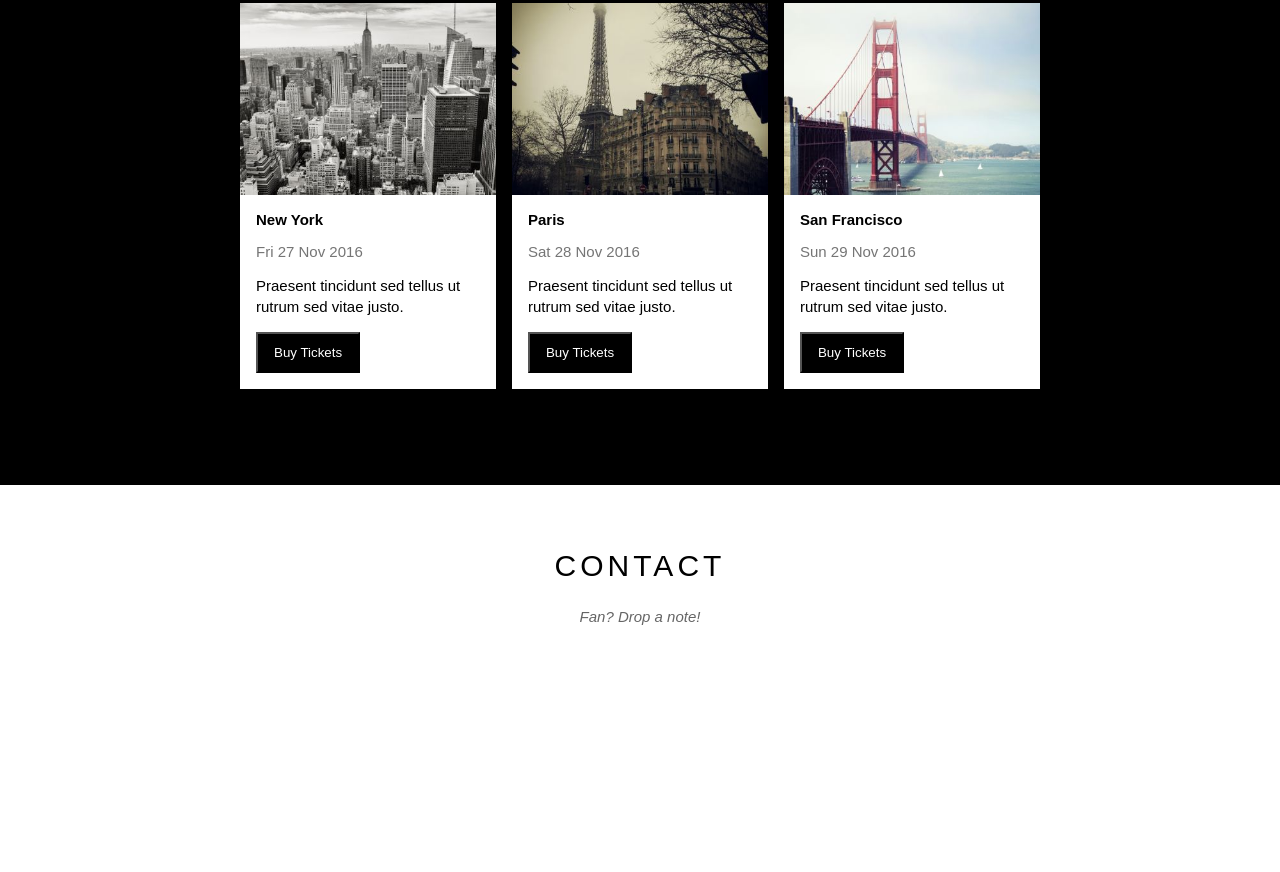
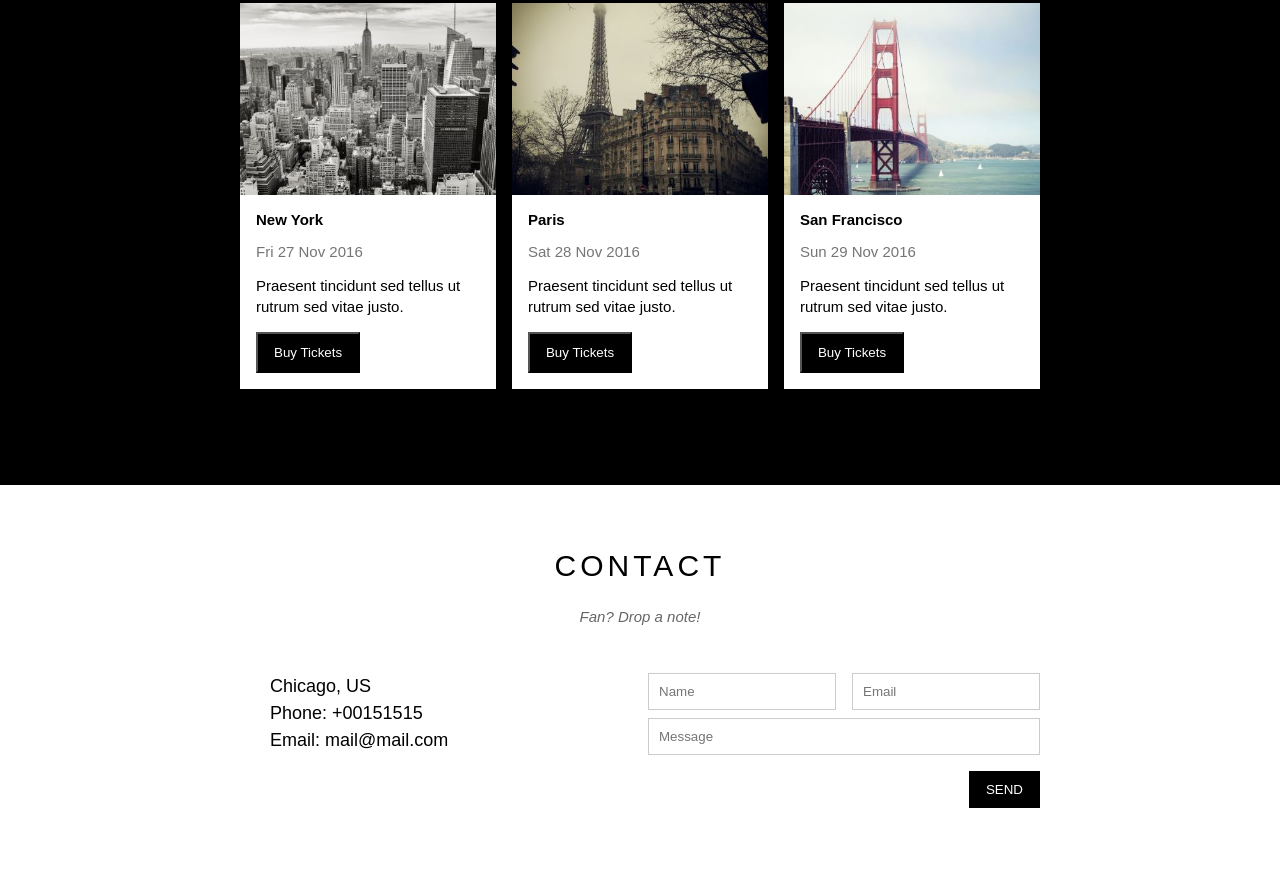
Before and after one commit to tuduan1902/W3S_TheBand, a plain HTML site: page w3_band/index.html in a window 1280 px wide. Shown: the part 1607-2479 px from the top of the page. Before the commit the page ends 2296 px from the top, so only its background shows below. Drawn offline with nearby package versions, Linux system fonts and the light colour scheme.

Commit message:
complete contact part

```diff
--- a/w3_band/assets/css/style.css
+++ b/w3_band/assets/css/style.css
@@ -8,6 +8,8 @@
 html {
    font-family: Arial, Helvetica, sans-serif;
 }
+
+/* Common */
 .clear {
    clear: both;
 }
@@ -16,6 +18,51 @@ html {
    color: #fff !important;
 }
 
+.text-center {
+   text-align: center !important;
+}
+
+.mt-8 {
+   margin-top: 8px !important;
+}
+
+.mt-16 {
+   margin-top: 16px !important;
+}
+
+.row::after {
+   content: "";
+   display: block;
+   clear: both;
+}
+
+.row {
+   margin-left: -8px;
+   margin-right: -8px;
+}
+
+.col {
+   float: left;
+   padding-left: 8px;
+   padding-right: 8px;
+}
+
+.col-full {
+   width: 100%;
+}
+
+.col-half {
+   width: 50%;
+}
+
+.col-third {
+   width: 33.33333%;
+}
+
+
+
+
+/* Main */
 #main {
 
 }
@@ -164,12 +211,6 @@ html {
    margin-top: 47px;
 }
 
-#content .member-item {
-   float: left;
-   width: 33.33333%;
-   text-align: center;
-}
-
 #content .member-name {
    font-size: 15px;
 
@@ -221,14 +262,9 @@ html {
 
 /* Places */
 .places-list {
-   margin: 32px -8px 32px;
+   margin-top: 32px;
+   margin-bottom: 32px;
 
-}
-
-.place-item {
-   float: left;
-   width: 33.33333%;
-   padding: 0 8px;
 }
 
 .place-img {
@@ -273,6 +309,39 @@ html {
 .place-buy-btn:hover {
    color: #000;
    background-color: #ccc;
+}
+
+/* Contact form */
+.contact-content {
+   margin-top: 48px;
+}
+
+.contact-info {
+   font-size: 18px;
+   line-height: 1.5;
+}
+
+.contact-info i[class*="ti-"] {
+   width:30px;
+   display: inline-block;
+}
+
+.contact-form {
+   font-size: 15px;
+}
+
+.contact-form .form-control {
+   padding: 10px;
+   border: 1px solid #ccc;
+   width: 100%;
+}
+
+.contact-form .form-submit-btn {
+   background-color: #000;
+   color: #fff;
+   border: 1px solid #000;
+   padding: 10px 16px;
+   float: right;
 }
 
 /* Footer section */
--- a/w3_band/index.html
+++ b/w3_band/index.html
@@ -53,20 +53,19 @@
             <p class="about-text">
                We have created a fictional band website. Lorem ipsum dolor sit amet, consectetur adipiscing elit, sed do eiusmod tempor incididunt ut labore et dolore magna aliqua. Ut enim ad minim veniam, quis nostrud exercitation ullamco laboris nisi ut aliquip ex ea commodo consequat. Duis aute irure dolor in reprehenderit in voluptate velit esse cillum dolore eu fugiat nulla pariatur. Excepteur sint occaecat cupidatat non proident, sunt in culpa qui officia deserunt mollit anim id est laborum consectetur adipiscing elit, sed do eiusmod tempor incididunt ut labore et dolore magna aliqua. Ut enim ad minim veniam, quis nostrud exercitation ullamco laboris nisi ut aliquip ex ea commodo consequat.
             </p>
-            <div class="members-list">
-               <div class="member-item">
+            <div class="row members-list">
+               <div class="col col-third text-center">
                   <p class="member-name">Name</p>
                   <img src="./assets/img/band/member1.jpg" alt="Name" class="member-img">
                </div>
-               <div class="member-item">
+               <div class="col col-third text-center">
                   <p class="member-name">Name</p>
                   <img src="./assets/img/band/member1.jpg" alt="Name" class="member-img">
                </div>
-               <div class="member-item">
+               <div class="col col-third text-center">
                   <p class="member-name">Name</p>
                   <img src="./assets/img/band/member1.jpg" alt="Name" class="member-img">
                </div>
-               <div class="clear"></div>
             </div>
          </div>
 
@@ -84,8 +83,8 @@
                </ul>
 
                <!-- Places -->
-               <div class="places-list">
-                  <div class="place-item">
+               <div class="row places-list">
+                  <div class="col col-third">
                      <img src="./assets/img/places/place1.jpg" alt="New York" class="place-img">
                      <div class="place-body">
                         <h3 class="place-heading">New York</h3>
@@ -95,7 +94,7 @@
                      </div>
                   </div>
 
-                  <div class="place-item">
+                  <div class="col col-third">
                      <img src="./assets/img/places/place2.jpg" alt="New York" class="place-img">
                      <div class="place-body">
                         <h3 class="place-heading">Paris</h3>
@@ -105,7 +104,7 @@
                      </div>
                   </div>
 
-                  <div class="place-item">
+                  <div class="col col-third">
                      <img src="./assets/img/places/place3.jpg" alt="New York" class="place-img">
                      <div class="place-body">
                         <h3 class="place-heading">San Francisco</h3>
@@ -114,7 +113,6 @@
                         <button  class="place-buy-btn js-buy-ticket">Buy Tickets</button>
                      </div>
                   </div>
-                  <div class="clear"></div>
                </div>
             </div>
          </div>
@@ -125,6 +123,32 @@
          <div class="content-section">
             <h2 class="section-heading">CONTACT</h2>
             <p class="section-sub-heading">Fan? Drop a note!</p>
+
+            <div class="row contact-content">
+               <div class="col col-half contact-info">
+                  <p><i class="ti-location-pin"></i>Chicago, US</p>
+                  <p><i class="ti-mobile"></i>Phone: +00151515</p>
+                  <p><i class="ti-email"></i>Email: mail@mail.com</p>
+               </div>
+               <div class="col col-half contact-form">
+                  <form action="">
+                     <div class="row">
+                        <div class="col col-half">
+                           <input type="text" name="" placeholder="Name" required id="" class="form-control">
+                        </div>
+                        <div class="col col-half">
+                           <input type="email" name="" placeholder="Email" required id="" class="form-control">
+                        </div>
+                     </div>
+                     <div class="row mt-8">
+                        <div class="col col-full">
+                           <input type="text" name="" placeholder="Message" required id="" class="form-control">
+                        </div>
+                     </div>
+                     <input class="form-submit-btn mt-16" type="submit" value="SEND">
+                  </form>
+               </div>
+            </div>
          </div>
 
       <div id="footer">
```
